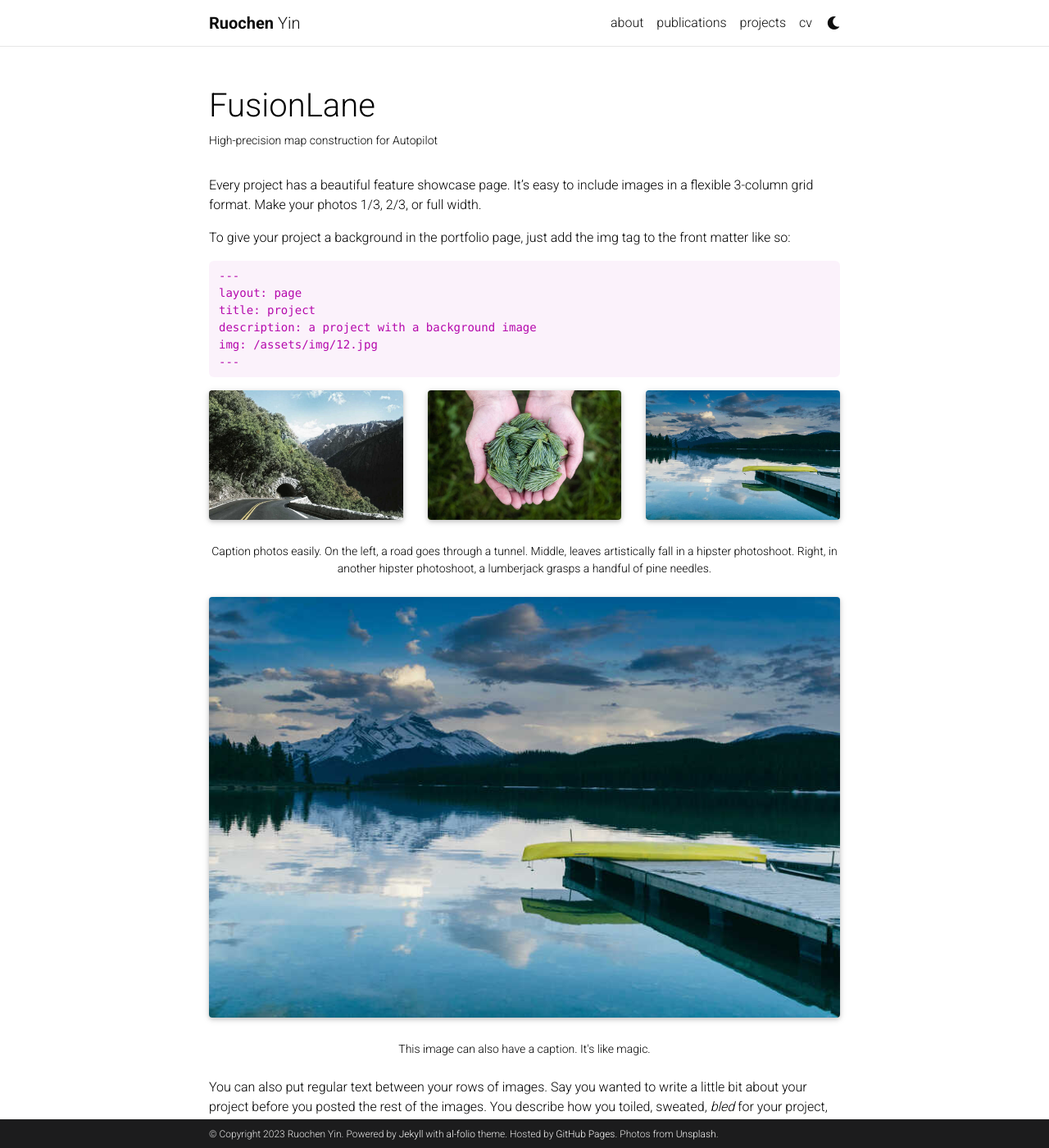
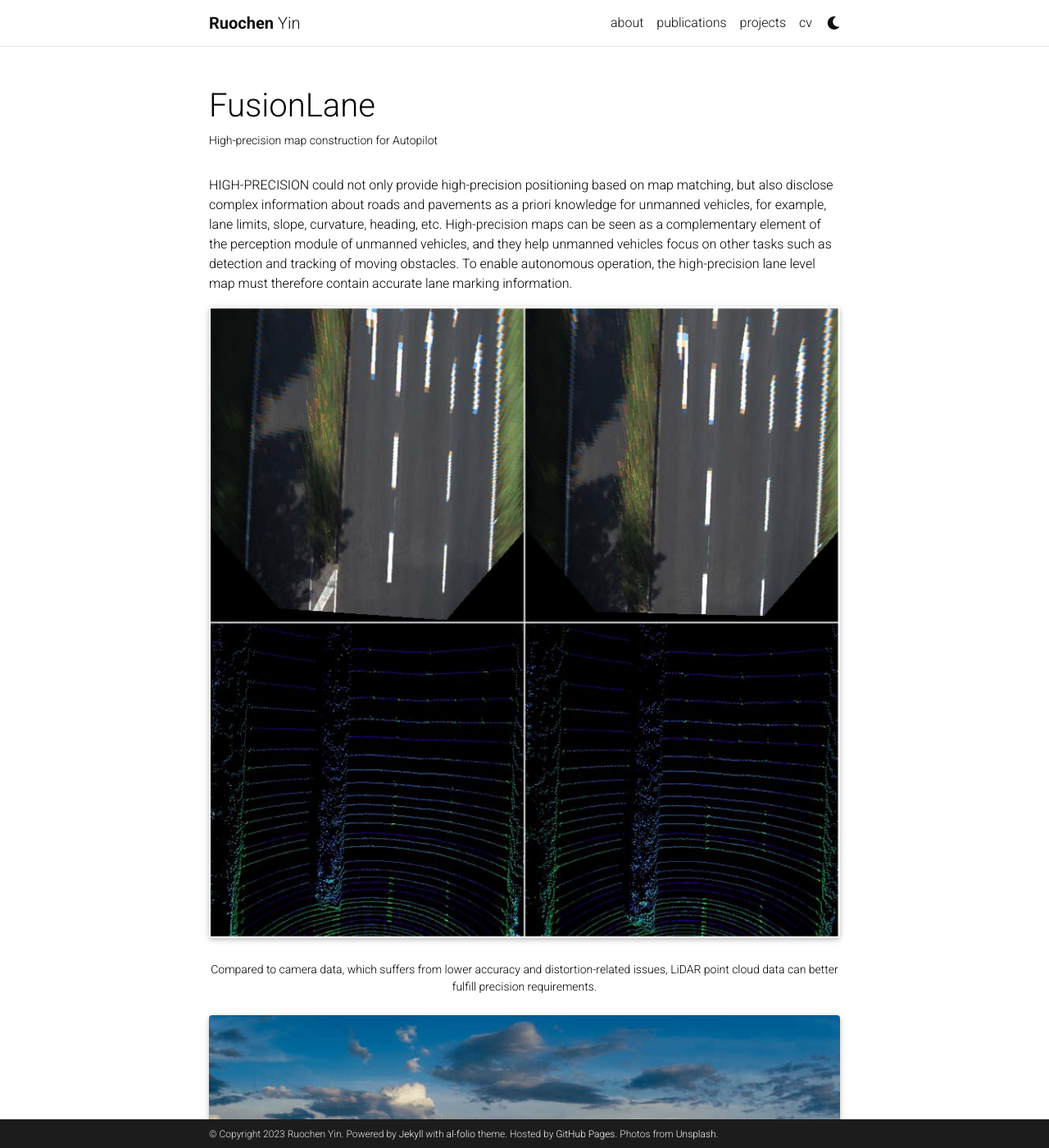
Before and after one commit to rolandying/rolandying.github.io, a Jekyll site: the page built from _projects/1_project.md, in a window 1280 px wide and 1400 px high. Shown: the whole window at 82% size. Built offline with Jekyll 4.4.1, drawn with Linux system fonts in a browser that asks for light colours; comment, search, counter and statistics services are not loaded; a style sheet for code colours, icons or effects is not loaded.

Commit message:
Update 1_project.md

```diff
--- a/_projects/1_project.md
+++ b/_projects/1_project.md
@@ -7,32 +7,16 @@ importance: 1
 category: research
 ---
 
-Every project has a beautiful feature showcase page.
-It's easy to include images in a flexible 3-column grid format.
-Make your photos 1/3, 2/3, or full width.
+HIGH-PRECISION could not only provide high-precision positioning based on map matching, but also disclose complex information about roads and pavements as a priori knowledge for unmanned vehicles, for example, lane limits, slope, curvature, heading, etc. High-precision maps can be seen as a complementary element of the perception module of unmanned vehicles, and they help unmanned vehicles focus on other tasks such as detection and tracking of moving obstacles. To enable autonomous operation, the high-precision lane level map must therefore contain accurate lane marking information.
 
-To give your project a background in the portfolio page, just add the img tag to the front matter like so:
-
-    ---
-    layout: page
-    title: project
-    description: a project with a background image
-    img: /assets/img/12.jpg
-    ---
 
 <div class="row">
     <div class="col-sm mt-3 mt-md-0">
-        {% include figure.html path="assets/img/1.jpg" title="example image" class="img-fluid rounded z-depth-1" %}
-    </div>
-    <div class="col-sm mt-3 mt-md-0">
-        {% include figure.html path="assets/img/3.jpg" title="example image" class="img-fluid rounded z-depth-1" %}
-    </div>
-    <div class="col-sm mt-3 mt-md-0">
-        {% include figure.html path="assets/img/5.jpg" title="example image" class="img-fluid rounded z-depth-1" %}
+        {% include figure.html path="assets/img/p1.jpg" title="example image" class="img-fluid rounded z-depth-1" %}
     </div>
 </div>
 <div class="caption">
-    Caption photos easily. On the left, a road goes through a tunnel. Middle, leaves artistically fall in a hipster photoshoot. Right, in another hipster photoshoot, a lumberjack grasps a handful of pine needles.
+    Compared to camera data, which suffers from lower accuracy and distortion-related issues, LiDAR point cloud data can better fulfill precision requirements.
 </div>
 <div class="row">
     <div class="col-sm mt-3 mt-md-0">
```
